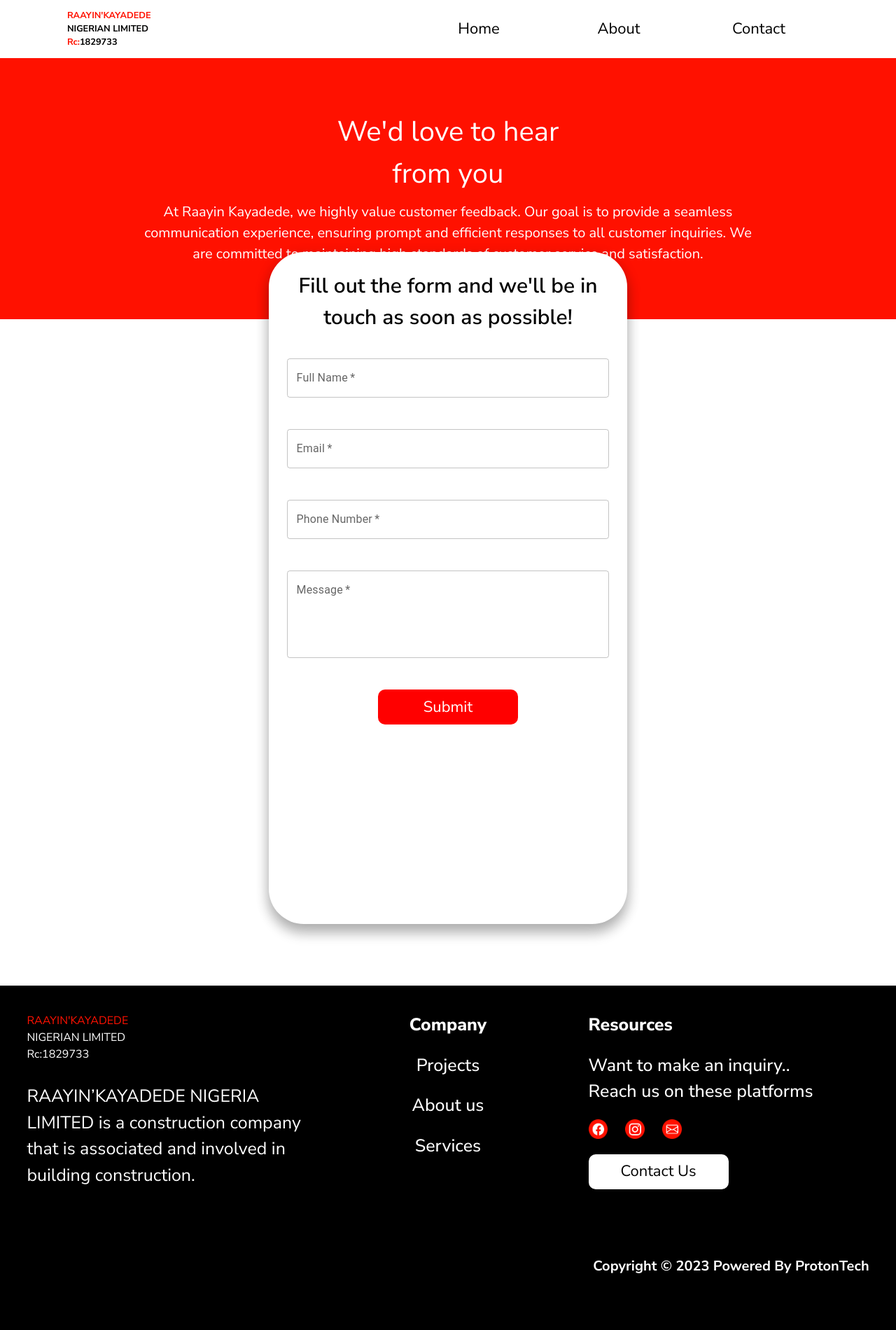
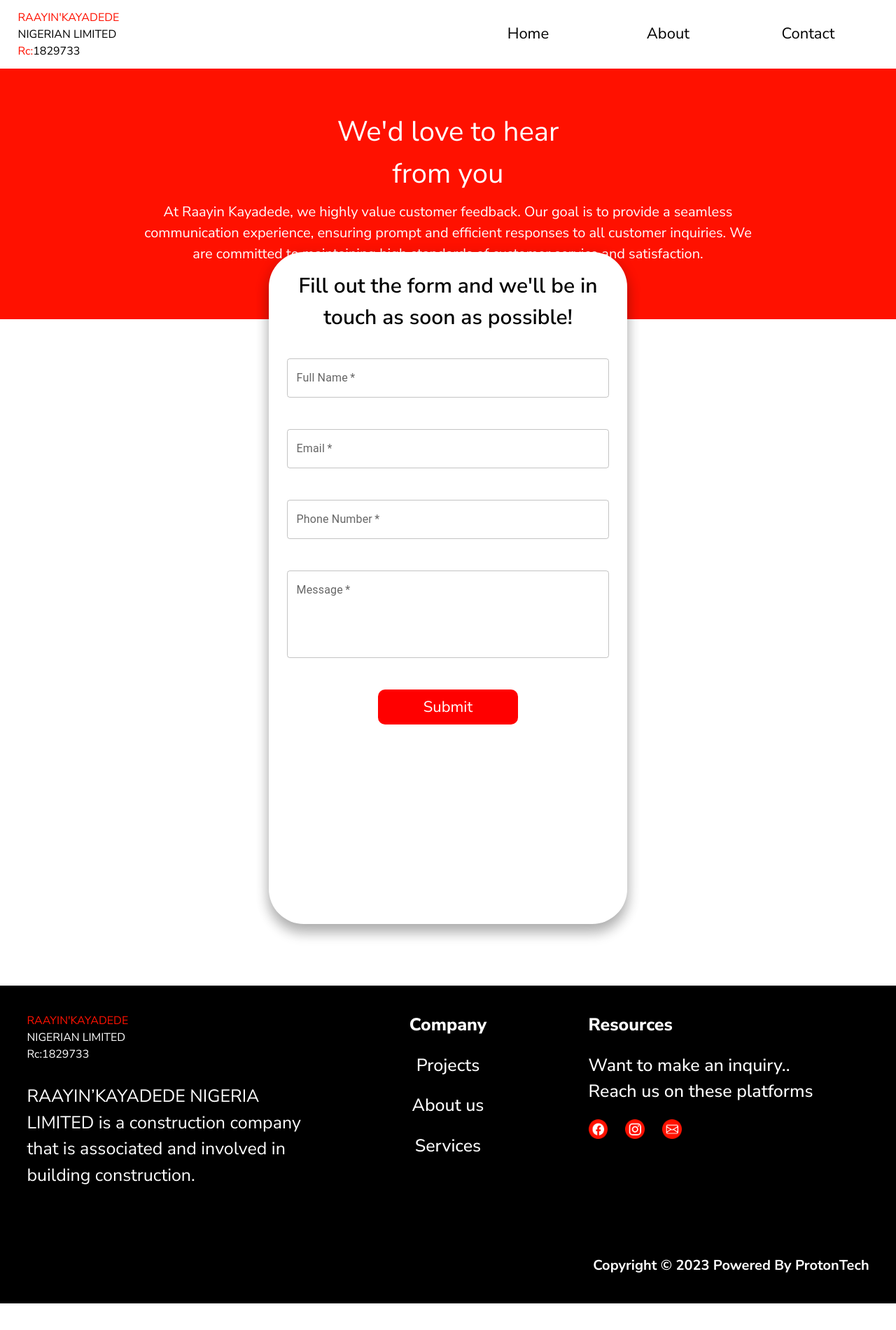
Before and after one commit to raji2004/raayinkayadede, a React (Vite) app: page /contact in a window 1280 px wide. Shown: the top 1900 px of the page at 70% size. After the commit the page ends 1862 px from the top, so only its background shows below. Built offline with nearby package versions, Linux system fonts and the light colour scheme.

Commit message:
50% minor update issuse repired

```diff
--- a/src/components/AboutTeam/AboutTeam.jsx
+++ b/src/components/AboutTeam/AboutTeam.jsx
@@ -16,12 +16,12 @@ export const AboutTeam = () => {
           <div className={Style.member}>
             <img className={Style.image} src={Image1} alt="" />
             <div className={Style.textblock}>
-              <p>
+              {/* <p>
                 The Managing Director is responsible for making strategic
                 decisions, managing operations, and ensuring the company's
                 success in delivering construction projects on time and within
                 budget.
-              </p>
+              </p> */}
             </div>
             {/* <div className={Style.text}>
               <h3>Managing Director</h3>
@@ -147,14 +147,14 @@ export const AboutTeamMobile = () => {
           {/* <div className={Style.profilecontent}></div> */}
           <div className={Style.member}>
             <img className={Style.image} src={Image1} alt="" />
-            <div className={Style.textblock}>
+            {/* <div className={Style.textblock}>
               <p>
                 The Managing Director is responsible for making strategic
                 decisions, managing operations, and ensuring the company's
                 success in delivering construction projects on time and within
                 budget.
               </p>
-            </div>
+            </div> */}
 
             {/* <div className={Style.text}>
               <h3>Managing Director</h3>
--- a/src/components/AboutTeam/aboutteam.module.css
+++ b/src/components/AboutTeam/aboutteam.module.css
@@ -52,7 +52,7 @@ background-image: url(../../assets//images/Screenshot_20230824-233719~2.jpg); */
     /* width: 100%; */
     height: 100%;
     object-fit: cover;
-    transition: transform 400ms;
+    /* transition: transform 400ms; */
 }
 
 .member .textblock{
@@ -76,16 +76,16 @@ transition: background-color 400ms;
 }
 
 .member:hover .textblock{
-    background-color: color-mix(in srgb, #000, transparent 40%);
+    /* background-color: color-mix(in srgb, #000, transparent 40%); */
 }
 
 .member:hover .textblock p{
-    opacity: 1;
-    font-size:22px ;
+    /* opacity: 1;
+    font-size:22px ; */
 }
 
 .member:hover img{
-transform: scale(1.4);
+/* transform: scale(1.4); */
 }
 
 .member .text{
--- a/src/components/Footer/footer.jsx
+++ b/src/components/Footer/footer.jsx
@@ -10,7 +10,9 @@ import { textAlign } from "@mui/system";
 export const Footer = () => {
   return (
     <>
-      <footer className={Style.footer}>
+      <footer className={Style.footer}
+
+      >
         <div className={Style.main}>
           <div className={Style.container}>
             <div className={Style.logo}>
@@ -63,7 +65,7 @@ export const Footer = () => {
                 <img src={Icon3} alt="" />
               </a>
             </div>
-            <Button text={"Contact Us"} href={'/contact'} ContainerStyle={{alignSelf:'start'}}  />
+            {/* <Button text={"Contact Us"} href={'/contact'} ContainerStyle={{alignSelf:'start'}}  /> */}
           </div>
         </div>
         <div className={Style.copyright}>
@@ -114,17 +116,17 @@ export const FooterMobile = () => {
               Reach us on these platforms
             </h2>
             <div className="flex gap-4">
-              <div>
+            <a href="https://web.facebook.com/profile.php?id=61550932577465&paipv=0&eav=AfaVrkZ-3SbjIfmKuNfFTldR9Au1S7_I0jb0rJPFb58WdC1oOPv6acHdqUijA2Lc6dk">
                 <img src={Icon1} alt="" />
-              </div>
-              <div>
+              </a>
+              <a href="https://www.instagram.com/raayin_kayadede">
                 <img src={Icon2} alt="" />
-              </div>
-              <div>
+              </a>
+              <a href="/contact">
                 <img src={Icon3} alt="" />
-              </div>
+              </a>
             </div>
-            <Button text={"Contact Us"} href={'/contact'} ContainerStyle={{marginBlock:20}}  />
+            {/* <Button text={"Contact Us"} href={'/contact'} ContainerStyle={{marginBlock:20}}  /> */}
           </div>
         </div>
         <div className="mt-8 text-center">
--- a/src/components/Footer/footer.module.css
+++ b/src/components/Footer/footer.module.css
@@ -1,6 +1,8 @@
+
+
 .footer{
     width: 100%;
-    height: 65vh;
+    height: auto;
     margin-top: 10%;
     padding: 3% ;
     display: flex;
@@ -9,6 +11,10 @@
     flex-direction: column;
     background-color: #000000;
     gap: 15px;
+    overflow-y: hidden;
+    /* position: fixed;
+    bottom: 0;
+    left: 0; */
 }
 
 .main{
--- a/src/components/Navigation/Navigation.jsx
+++ b/src/components/Navigation/Navigation.jsx
@@ -16,11 +16,11 @@ export const Navigation = () => {
           <ul className={Style.navlinks}>
             <div className={Style.logo}>
               <Link>
-                <h1 style={{ color: "#ff1100" }}>RAAYIN'KAYADEDE</h1>
-                <h1 style={{ color: "#000000" }}>NIGERIAN LIMITED</h1>
-                <h2 style={{ color: "#000000" }}>
+                <p style={{ color: "#ff1100" }}>RAAYIN'KAYADEDE</p>
+                <p style={{ color: "#000000" }}>NIGERIAN LIMITED</p>
+                <p style={{ color: "#000000" }}>
                   <span style={{ color: "#ff1100" }}>Rc:</span>1829733
-                </h2>
+                </p>
               </Link>
             </div>
 
--- a/src/components/Navigation/navigation.module.css
+++ b/src/components/Navigation/navigation.module.css
@@ -11,8 +11,10 @@ border: 0;
 .nav{
     width: 100%;
     padding: 1% 2%;
-    padding: .8em 6em;
+    /* padding: .8em 6em; */
     position: fixed;
+    top:0;
+    left: 0;
     background-color: white;
     z-index: 50;
     /* margin-bottom: 1.4em; */
--- a/src/pages/Home/home.jsx
+++ b/src/pages/Home/home.jsx
@@ -1,6 +1,6 @@
 import React from "react";
 import Style from "./home.module.css";
-import { useMediaQuery } from '@mui/system';
+import { style, useMediaQuery } from '@mui/system';
 import {
   Navigation,
   HeroSection,
@@ -35,8 +35,15 @@ export const Home = () => {
 };
 
 const HomeDesktop = () => {
+  const globalStyles = {
+    boxSizing: 'border-box',
+    margin: 0,
+    padding: 0,
+  };
   return (
-    <div>
+    <div
+    className="h-screen"
+    >
       <Navigation />
       <HeroSection />
       <HomeSection />
@@ -53,7 +60,7 @@ const HomeDesktop = () => {
 }
 const HomeMobile = () => {
   return (
-    <div>
+    <div className="h-screen">
       <NavMobile />
       <HeroMobile />
       <HomeSectionMobile />
--- a/src/pages/Home/home.module.css
+++ b/src/pages/Home/home.module.css
@@ -10,6 +10,10 @@
     font-family: 'NunitoSans';
 } */
 
+.con{
+    overflow: hidden;
+}
+
 
 section{
     display: flex;
```
